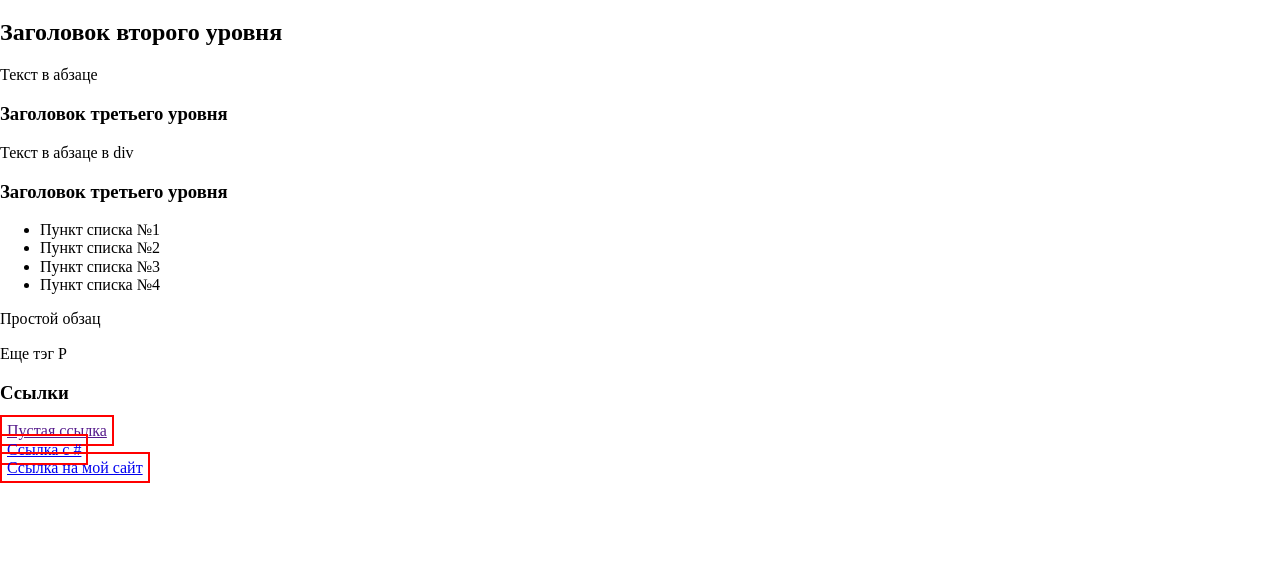
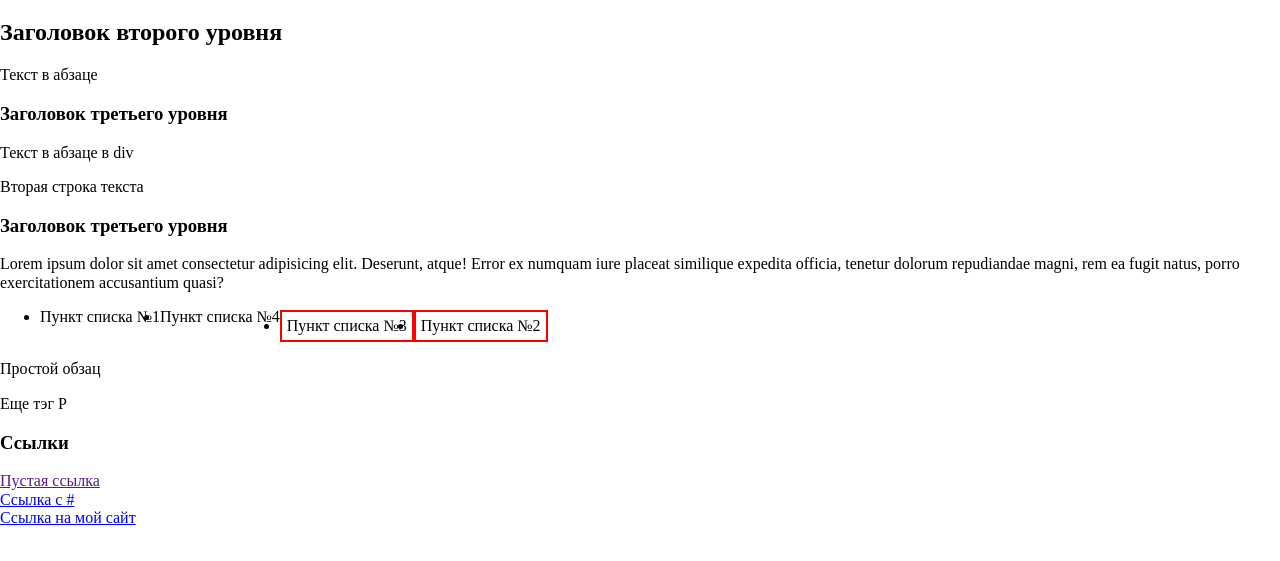
Before and after one commit to DmitryZabl/JQuery-calculator, a plain HTML site: page index.html in a window 1280 px wide. Shown: the part 61-622 px from the top of the page. Drawn offline with Linux system fonts and the light colour scheme.

Commit message:
the-third-lesson__"methods for selecting elements"

```diff
--- a/index.html
+++ b/index.html
@@ -13,22 +13,33 @@
     <h2>Заголовок второго уровня</h2>
     <p>Текст в абзаце</p>
     <h3>Заголовок третьего уровня</h3>
+    <div class="block">
+      <p class="inner">Текст в абзаце в div</p>
+      <p>Вторая строка текста</p>
+    </div>
+
+    <section>
+      <h3>Заголовок третьего уровня</h3>
       <div>
-      <p>Текст в абзаце в div</p>
+        Lorem ipsum dolor sit amet consectetur adipisicing elit. Deserunt,
+        atque! Error ex numquam iure placeat similique expedita officia, tenetur
+        dolorum repudiandae magni, rem ea fugit natus, porro exercitationem
+        accusantium quasi?
       </div>
-    <h3 class="selected">Заголовок третьего уровня</h3>
-    <ul>
+      <ul class="flex">
         <li>Пункт списка №1</li>
         <li>Пункт списка №2</li>
         <li>Пункт списка №3</li>
         <li>Пункт списка №4</li>
       </ul>
-    <div>Простой обзац</div>
-    <p>Еще тэг Р</p>
+    </section>
+    <div class="simple">Простой обзац</div>
+    <div>
+    <p>Еще тэг Р</p></div>
     <h3>Ссылки</h3>
-    <a href="">Пустая ссылка</a><br>
-    <a href="#">Ссылка с #</a><br>
-    <a href="http://korotkov-balzam.ru/">Ссылка на мой сайт</a><br>
+    <a href="">Пустая ссылка</a><br />
+    <a href="#">Ссылка с #</a><br />
+    <a href="http://korotkov-balzam.ru/">Ссылка на мой сайт</a><br />
     <script src="libs/JQuery/jquery-3.4.1.min.js"></script>
     <script src="js/main.js"></script>
   </body>
--- a/js/main.js
+++ b/js/main.js
@@ -1,9 +1,13 @@
 $(document).ready(function(){
 
-  $('p').addClass('selected');
-  $('.selected').removeClass('selected');
-  $('p').removeClass('selected');
-  $('h1').addClass('delete-border');
-  $('a[href="http://korotkov-balzam.ru/"]').addClass('selected');
-  $('a[href!="http://korotkov-balzam.ru/"]').addClass('selected');
+/*   $('.inner').addClass('selected');
+  $('.inner').parent().children().addClass('selected'); */
+/*   $('p').closest('.block').addClass('selected');
+  $('p').closest('.inner').addClass('selected'); */
+  //$('.block').find('p').addClass('selected');
+  /* $('div').find('p').addClass('selected'); */
+  /*  $('div.simple').prev().addClass('selected'); */
+ /* $('.flex li:eq(2)').prev().addClass('selected'); */
+ /* $('h1').prev().addClass('selected'); */
+ $('li:first').siblings('li:not(:last)').addClass('selected');
 });
--- a/style/main.css
+++ b/style/main.css
@@ -4,13 +4,31 @@
   margin: 2px 0px;
 }
 
-.green  {
-  color: #43A847;
+.green {
+  color: #43a847;
 }
 
-h1  {
+/* h1 {
   border: 3px solid red;
-}
-.delete-border  {
+} */
+
+.delete-border {
   border: none;
 }
+
+.flex {
+  display: flex;
+}
+
+.flex li:first-child  {
+  order: 1;
+}
+.flex li:nth-child(2)  {
+  order: 4;
+}
+.flex li:nth-child(3) {
+  order: 3;
+}
+.flex li:nth-child(4)  {
+  order: 2;
+}
```
Lines whose indentation alone changed are shown as unchanged.
